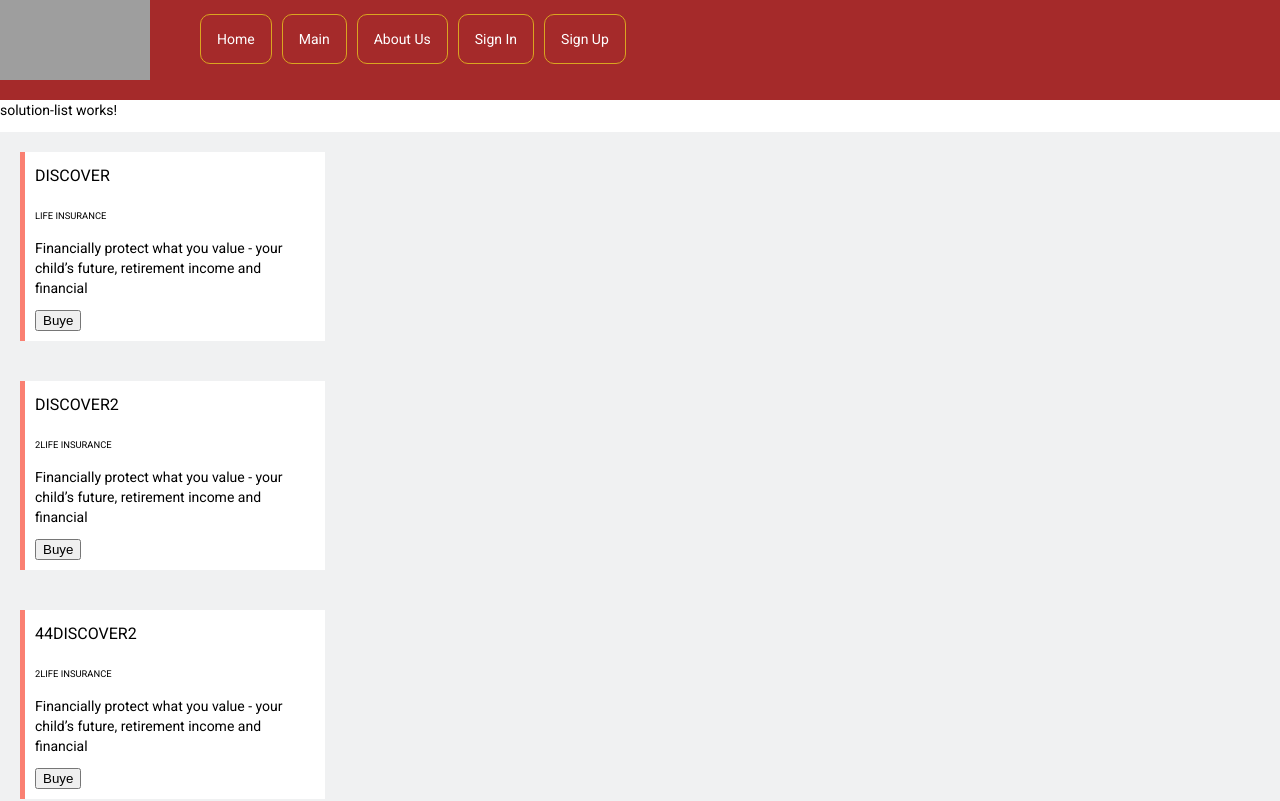
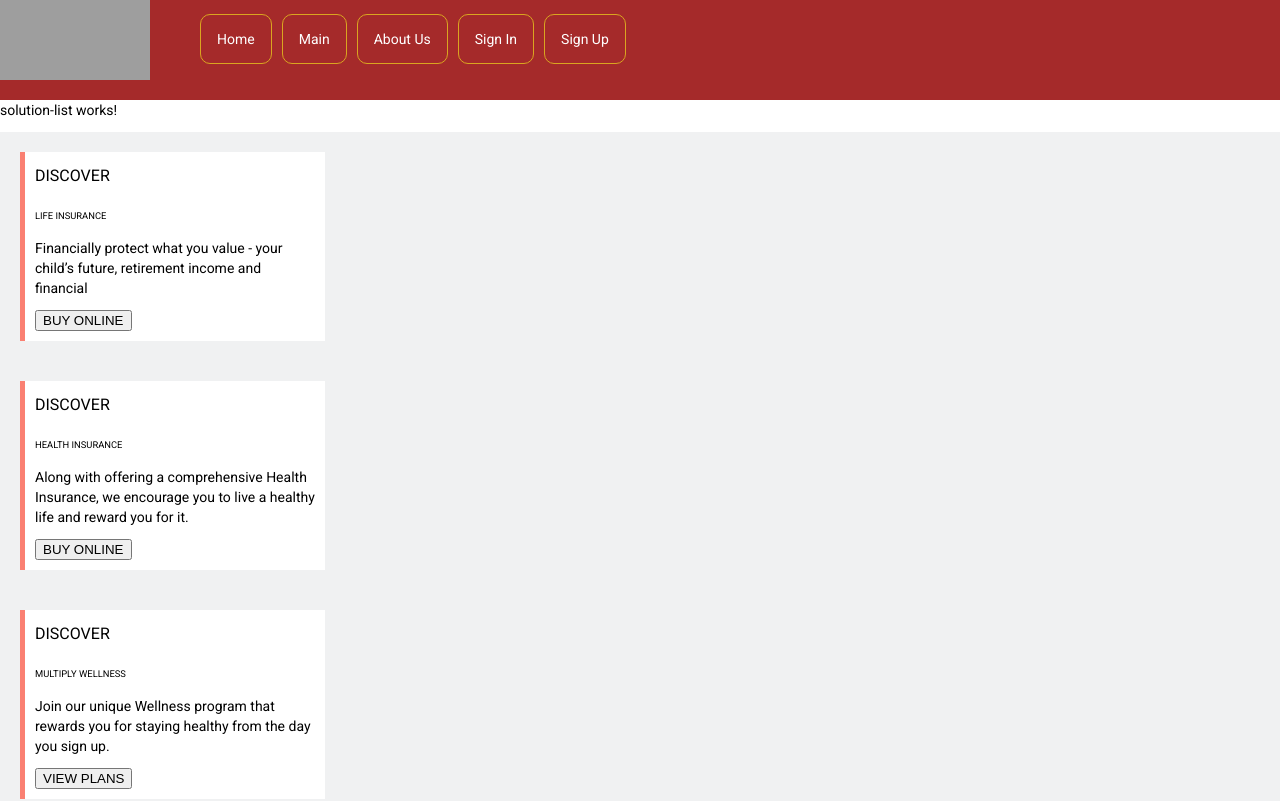
Before and after one commit to smita-89/portal, an Angular app: page / in a window 1280 px wide. Shown: the top 801 px of the page. Built offline with nearby package versions, Linux system fonts and the light colour scheme; grey boxes are pictures that could not be loaded.

Commit message:
Remove unwanted line add solutions in file

```diff
--- a/src/app/solution-list/solution-list.component.ts
+++ b/src/app/solution-list/solution-list.component.ts
@@ -6,26 +6,39 @@ import { Component, OnInit } from '@angular/core';
   styleUrls: ['./solution-list.component.css']
 })
 export class SolutionListComponent implements OnInit {
-  proctSo = [];
-  solutions= [
+
+  solutions = [
     {
       title: 'DISCOVER',
-      subtitle: ' LIFE INSURANCE',
+      subtitle: 'LIFE INSURANCE',
       desc: 'Financially protect what you value - your child’s future, retirement income and financial',
-      button: "Buye"
+      button: "BUY ONLINE"
     },
     {
-      title: 'DISCOVER2',
+      title: 'DISCOVER',
+      subtitle: 'HEALTH INSURANCE',
+      desc: 'Along with offering a comprehensive Health Insurance, we encourage you to live a healthy life and reward you for it.',
+      button: 'BUY ONLINE'
+    },
+    {
+      title: 'DISCOVER',
+      subtitle: 'MULTIPLY WELLNESS',
+      desc: 'Join our unique Wellness program that rewards you for staying healthy from the day you sign up.',
+      button: 'VIEW PLANS'
+    },
+
+    {
+      title: 'DISCOVER',
+      subtitle: 'MOTOR INSURANCE',
+      desc: 'Choose from a host of Motor Insurance providers to protect your prized vehicle from accidents and theft.',
+      button: 'COMPAIRE AND BUY'
+    },
+    {
+      title: 'DISCOVER',
       subtitle: ' 2LIFE INSURANCE',
       desc: 'Financially protect what you value - your child’s future, retirement income and financial',
-      button: "Buye"
+      button: 'REQUEST A CALL BACK'
     },
-    {
-      title: '44DISCOVER2',
-      subtitle: ' 2LIFE INSURANCE',
-      desc: 'Financially protect what you value - your child’s future, retirement income and financial',
-      button: "Buye"
-    }
   ];
 
 
```
